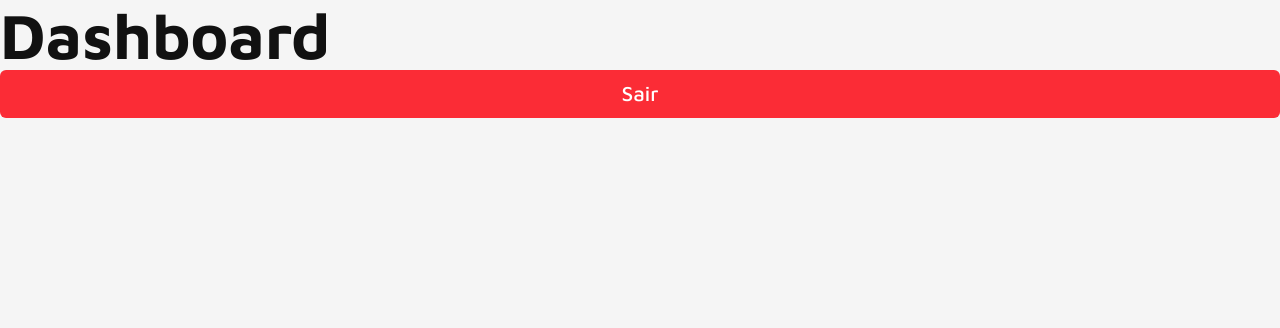
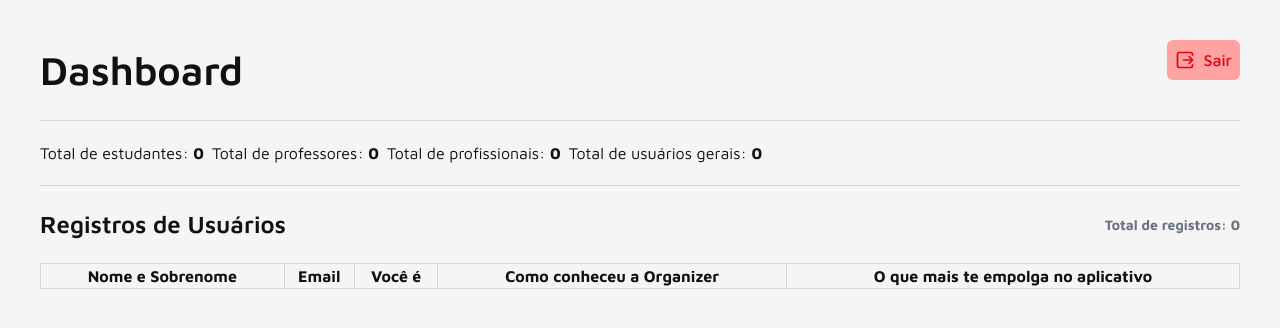
Before and after one commit to kevin-simoes/organizer-landing-page, a React (Vite) app: page /dashboard in a window 1280 px wide. Shown: the top 328 px of the page. Built offline with nearby package versions, Linux system fonts and the light colour scheme; sample sign-in values are in the browser's storage.

Commit message:
feat: adicionando Dashboard

```diff
--- a/index.html
+++ b/index.html
@@ -2,7 +2,7 @@
 <html lang="en">
   <head>
     <meta charset="UTF-8" />
-    <link rel="icon" type="image/svg+xml" href="/favicon.svg" />
+    <link rel="icon" type="image/svg+xml" href="/src/assets/organizer_icon.png" />
     <meta name="viewport" content="width=device-width, initial-scale=1.0" />
     <title>organizer-landingpage</title>
   </head>
--- a/src/App.jsx
+++ b/src/App.jsx
@@ -4,6 +4,7 @@ import Home from "./pages/Home";
 import Formulario from "./pages/Formulario";
 import Login from "./pages/Login";
 import Dashboard from "./pages/Dashboard";
+import PrivateRoute from "./components/PrivateRoute";
 
 function App() {
   return (
@@ -12,7 +13,14 @@ function App() {
         <Route path="/" element={<Home />} />
         <Route path="/formulario" element={<Formulario />} />
         <Route path="/login" element={<Login />} />
-                <Route path="/dashboard" element={<Dashboard />} />
+        <Route
+          path="/dashboard"
+          element={
+            <PrivateRoute>
+              <Dashboard />
+            </PrivateRoute>
+          }
+        />
       </Routes>
     </BrowserRouter>
   );
--- /dev/null
+++ b/src/components/PrivateRoute.jsx
@@ -0,0 +1,13 @@
+import { Navigate } from "react-router-dom";
+
+const PrivateRoute = ({ children }) => {
+  const token = localStorage.getItem("token");
+
+  if (!token) {
+    return <Navigate to="/login" replace />;
+  }
+
+  return children;
+};
+
+export default PrivateRoute;
--- a/src/css/global.css
+++ b/src/css/global.css
@@ -46,7 +46,6 @@ a {
 
 button {
     font-family: var(--font-primary);
-    font-size: 1.3rem;
     font-weight: 500;
     border: none;
 }
--- a/src/pages/Dashboard.jsx
+++ b/src/pages/Dashboard.jsx
@@ -1,4 +1,6 @@
 import { useNavigate } from "react-router-dom";
+import { useState } from "react";
+import { LucideSquareArrowRightExit } from "lucide-react";
 
 const Dashboard = () => {
   const navigate = useNavigate();
@@ -11,17 +13,82 @@ const Dashboard = () => {
     navigate("/login");
   };
 
+  const [registros, setRegistros] = useState(() => {
+    const salvarRegistro = localStorage.getItem("registrations");
+
+    // Se houver registros salvos, transforma em JSON
+    // Se não houver, retorna um array vazio
+    return salvarRegistro ? JSON.parse(salvarRegistro) : [];
+  });
+
   return (
     <>
-      <h1>Dashboard</h1>
+      <div className="flex flex-col gap-5 p-10">
+        <span className="flex justify-between">
+          <h2>Dashboard</h2>
       <button
           onClick={handleLogout} // chama a função de logout
-            className="w-full bg-red-500 text-white p-2 rounded-md hover:bg-red-600 transition-colors"
+          className=" bg-red-300  text-red-600 rounded-md w-fit h-fit p-2  hover:bg-red-400 hover:text-white cursor-pointer tex  transition-colors flex gap-2 items-center"
         >
+          <LucideSquareArrowRightExit className="w-5 h-5"/>
           Sair
         </button>
+        </span>
+        <hr className="border-0.5 border-gray-300"></hr>
+        <div className="flex gap-2">
+          <span>
+            Total de estudantes:{" "}
+            <b>{registros.filter((registro) => registro.profile === "student").length}</b>
+          </span>
+          <span>
+            Total de professores:{" "}
+            <b>{registros.filter((registro) => registro.profile === "teacher").length}</b>
+          </span>
+          <span>
+            Total de profissionais:{" "}
+            <b>{registros.filter((registro) => registro.profile === "worker").length}</b>
+          </span>
+          <span>
+            Total de usuários gerais:{" "}
+            <b>{registros.filter((registro) => registro.profile === "general").length}</b>
+          </span>
+          </div>
+        <hr className="border-0.5 border-gray-300"></hr>
+        <div className="flex justify-between items-center">
+          <h3 className="text-lg font-semibold">Registros de Usuários</h3>
+          <span className="text-sm text-gray-500">
+            <b>Total de registros: {registros.length}</b>
+          </span>
+        </div>
+        <table className="w-full border-collapse border border-gray-300">
+          <thead>
+            <tr className="border border-gray-300">
+              <th className="border border-gray-300">Nome e Sobrenome</th>
+              <th className="border border-gray-300">Email</th>
+              <th className="border border-gray-300">Você é</th>
+              <th className="border border-gray-300">
+                Como conheceu a Organizer
+              </th>
+              <th className="border border-gray-300">
+                O que mais te empolga no aplicativo
+              </th>
+            </tr>
+          </thead>
+          <tbody>
+            {registros.map((registro) => (
+              <tr key={registro.id} className="text-center">
+                <td className="border border-gray-300">{registro.username}</td>
+                <td className="border border-gray-300">{registro.email}</td>
+                <td className="border border-gray-300">{registro.profile}</td>
+                <td className="border border-gray-300">{registro.discovery}</td>
+                <td className="border border-gray-300">{registro.excited}</td>
+              </tr>
+            ))}
+          </tbody>
+        </table>
+      </div>
     </>
-  )
-}
+  );
+};
 
-export default Dashboard
+export default Dashboard;
--- a/src/pages/Login.jsx
+++ b/src/pages/Login.jsx
@@ -43,6 +43,7 @@ export default function Login() {
         // Exibe o erro enviado pelo backend
         setMessage(data.message);
       }
+
     } catch (error) {
       console.error("Erro na requisição:", error);
       setMessage("Erro ao conectar com o servidor.");
@@ -80,8 +81,7 @@ export default function Login() {
         >
           <h3 className="text-xl font-bold">
             Bem vindo de volta ao
-            <span className="text-(--primary-color)">
-               Organizer
+            <span className="text-(--primary-color)"> Organizer
             </span>
           </h3>
 
```
Lines whose indentation alone changed are shown as unchanged.
